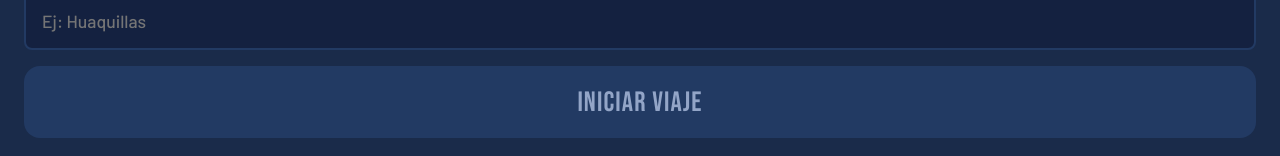
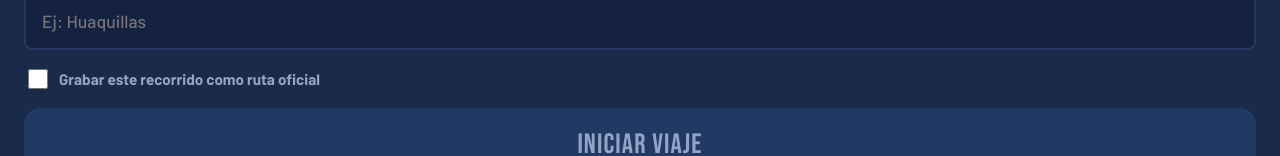
Before and after one commit to JoelVelasqueZz/BusTrack-ElOro, a React (Vite) app: page / in a window 1280 px wide. Both pictures are taken after a click on the button "SOY CONDUCTOR". Shown: the part 497-653 px from the top of the page. Built offline with nearby package versions, Linux system fonts and the light colour scheme; no server answers; the database is empty; what @capacitor/core would draw is missing.

Commit message:
feat: grabar recorrido del conductor como path oficial de la ruta

```diff
--- a/src/components/conductor/ConductorView.jsx
+++ b/src/components/conductor/ConductorView.jsx
@@ -3,8 +3,10 @@ import { useRole } from '../../context/RoleContext.jsx'
 import { useWakeLock } from '../../hooks/useWakeLock.js'
 import { useGeolocation } from '../../hooks/useGeolocation.js'
 import { useMotionDetector } from '../../hooks/useMotionDetector.js'
+import { useRouteRecorder } from '../../hooks/useRouteRecorder.js'
 import { startPublishing, updateBusInfo, stopPublishing } from '../../services/locationService.js'
 import { reportPothole } from '../../services/potholeService.js'
+import { saveRecordedPath } from '../../services/routeService.js'
 import { assignBusUnit } from '../../services/busUnitService.js'
 import { TripControls } from './TripControls.jsx'
 
@@ -13,9 +15,11 @@ export function ConductorView() {
   const [tripActive, setTripActive] = useState(false)
   const [busInfo, setBusInfo] = useState(null)
   const [potholeCount, setPotholeCount] = useState(0)
+  const [recordingRoute, setRecordingRoute] = useState(false)
 
   useWakeLock(tripActive)
   const { position, error: geoError } = useGeolocation(tripActive)
+  const { getPoints, pointCount } = useRouteRecorder(tripActive && recordingRoute, position)
 
   const handlePothole = useCallback(
     (magnitude) => {
@@ -38,7 +42,7 @@ export function ConductorView() {
     })
   }, [tripActive, position, busInfo])
 
-  const handleStart = async ({ routeId, empresa, numero, destino }) => {
+  const handleStart = async ({ routeId, empresa, numero, destino, recordRoute }) => {
     const { busId, unitLabel } = await assignBusUnit(routeId, numero)
     const info = {
       busId,
@@ -55,12 +59,20 @@ export function ConductorView() {
     }
     setBusInfo(info)
     setPotholeCount(0)
+    setRecordingRoute(recordRoute)
     setTripActive(true)
     startPublishing(info)
   }
 
   const handleStop = () => {
+    if (recordingRoute && busInfo?.routeId) {
+      const points = getPoints()
+      if (points.length >= 10) {
+        saveRecordedPath(busInfo.routeId, points).catch(() => {})
+      }
+    }
     setTripActive(false)
+    setRecordingRoute(false)
     stopPublishing()
     setBusInfo(null)
   }
@@ -95,6 +107,12 @@ export function ConductorView() {
             <span className="trip-status__label">Baches detectados</span>
             <span className="trip-status__value trip-status__value--amber">{potholeCount}</span>
           </div>
+          {recordingRoute && (
+            <div className="trip-status__row">
+              <span className="trip-status__label">Grabando recorrido</span>
+              <span className="trip-status__value">{pointCount} puntos</span>
+            </div>
+          )}
           {geoError && <p className="trip-status__error">Error de GPS: {geoError.message}</p>}
         </div>
       )}
--- a/src/components/conductor/TripControls.jsx
+++ b/src/components/conductor/TripControls.jsx
@@ -7,6 +7,7 @@ export function TripControls({ tripActive, onStart, onStop }) {
   const [empresa, setEmpresa] = useState('')
   const [numero, setNumero] = useState('')
   const [destino, setDestino] = useState('')
+  const [recordRoute, setRecordRoute] = useState(false)
 
   useEffect(() => {
     if (!routeId && routes.length > 0) setRouteId(routes[0].id)
@@ -62,6 +63,16 @@ export function TripControls({ tripActive, onStart, onStop }) {
         />
       </label>
 
+      <label className="trip-controls__field trip-controls__field--checkbox">
+        <input
+          type="checkbox"
+          checked={recordRoute}
+          onChange={(e) => setRecordRoute(e.target.checked)}
+          disabled={tripActive}
+        />
+        Grabar este recorrido como ruta oficial
+      </label>
+
       {tripActive ? (
         <button className="trip-button trip-button--stop" onClick={onStop}>
           Detener viaje
@@ -76,6 +87,7 @@ export function TripControls({ tripActive, onStart, onStop }) {
               empresa: empresa.trim(),
               numero: numero.trim(),
               destino: destino.trim(),
+              recordRoute,
             })
           }
         >
--- /dev/null
+++ b/src/hooks/useRouteRecorder.js
@@ -0,0 +1,21 @@
+import { useEffect, useRef, useState } from 'react'
+
+export function useRouteRecorder(active, position) {
+  const [pointCount, setPointCount] = useState(0)
+  const pointsRef = useRef([])
+
+  useEffect(() => {
+    if (!active) {
+      pointsRef.current = []
+      setPointCount(0)
+    }
+  }, [active])
+
+  useEffect(() => {
+    if (!active || !position) return
+    pointsRef.current.push([position.lat, position.lng])
+    setPointCount(pointsRef.current.length)
+  }, [active, position])
+
+  return { getPoints: () => pointsRef.current, pointCount }
+}
--- a/src/styles/app.css
+++ b/src/styles/app.css
@@ -273,6 +273,22 @@ button, select, input {
 .trip-controls__field select:disabled,
 .trip-controls__field input:disabled {
   opacity: 0.6;
+}
+
+.trip-controls__field--checkbox {
+  flex-direction: row;
+  align-items: center;
+  gap: var(--sp-1);
+  text-transform: none;
+  letter-spacing: normal;
+  font-size: 0.95rem;
+}
+
+.trip-controls__field--checkbox input[type='checkbox'] {
+  width: 20px;
+  height: 20px;
+  min-height: 0;
+  flex: none;
 }
 
 .trip-button {
```
